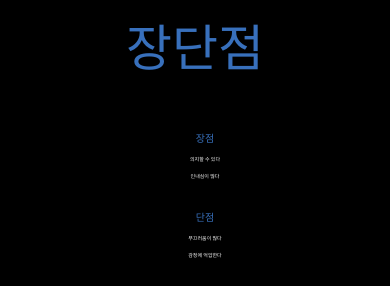
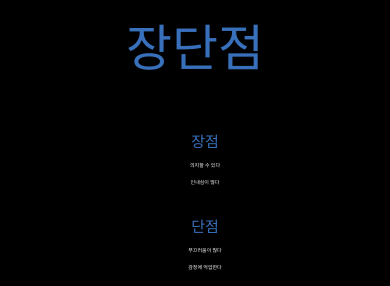
Before and after one commit to neul0129/mbti_project, a React (Create React App) app: page /profiles/ENFJ in a window 390 px wide. Shown: the part 1980-2266 px from the top of the page. Built offline with nearby package versions, Linux system fonts and the light colour scheme.

Commit message:
title 부분 css 값 변경

```diff
--- a/src/pages/Profile/index.jsx
+++ b/src/pages/Profile/index.jsx
@@ -244,7 +244,7 @@ function Chemistry({data, color}) {
           {chemistry.map((chemistry, idx) => (
             <li key={idx}>
               {/** 궁합 title */}
-              <div style={{color}}>{chemistry}</div>
+              <div style={{color}} className='chemistryTitle'>{chemistry}</div>
               {/** 궁합 리스트 요소 */}
               <div>
                 {data[chemistry].map((el, idx) => (
--- a/src/pages/Profile/style.css
+++ b/src/pages/Profile/style.css
@@ -184,6 +184,12 @@ li {
   #chemistry > ul {
     flex-direction: column;
   }
+	.prosTitle{
+		font-size: 15px;
+	}
+	.chemistryTitle{
+		font-size: 15px;
+	}
   li {
     font-size: 5px;
   }
```
